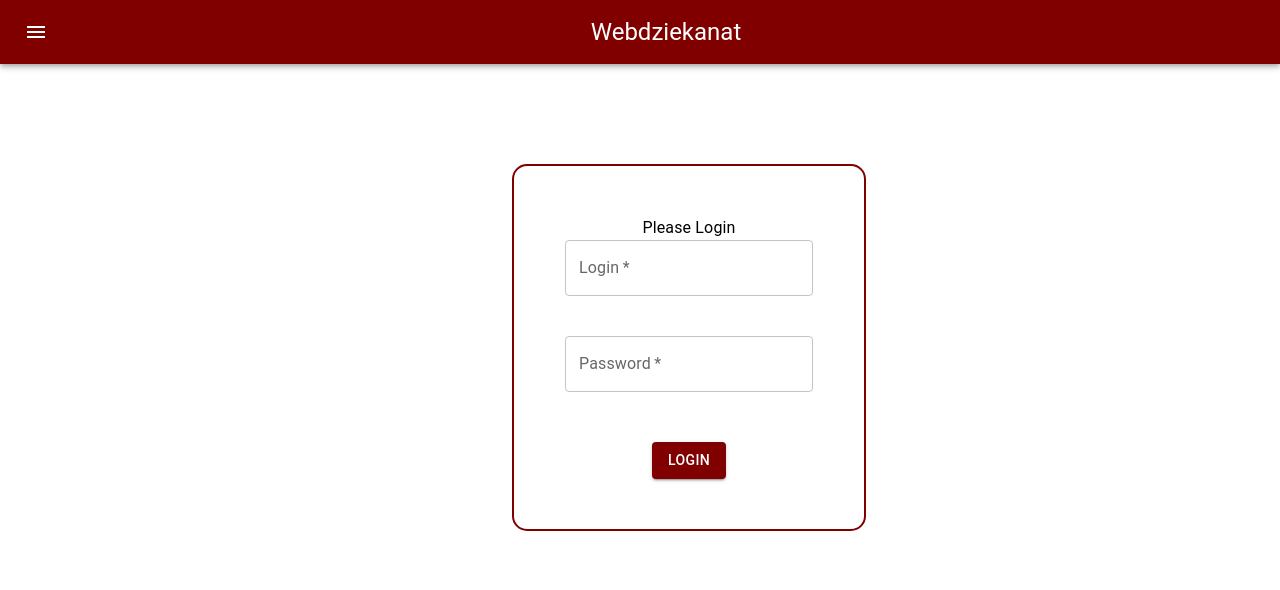
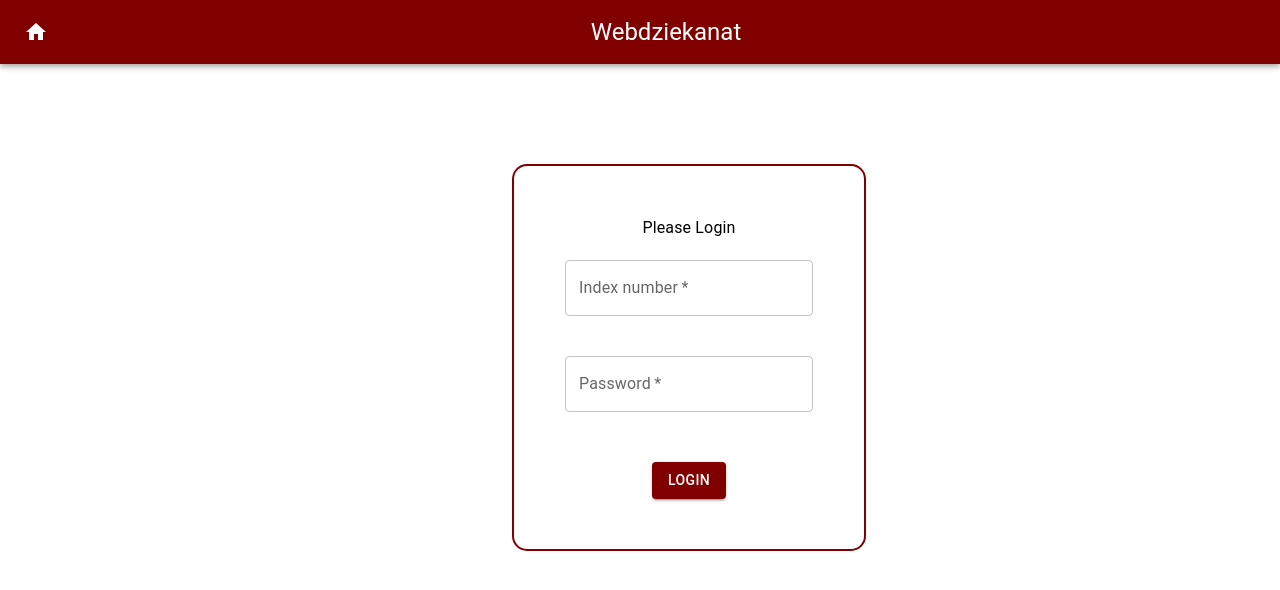
Before and after one commit to Nexxtgaming/webdziekanat, a React (Create React App) app: page /login in a window 1280 px wide. Shown: the top 590 px of the page. Built offline with nearby package versions, Linux system fonts and the light colour scheme.

Commit message:
add routing

```diff
--- a/package.json
+++ b/package.json
@@ -43,5 +43,9 @@
       "last 1 firefox version",
       "last 1 safari version"
     ]
+  },
+  "devDependencies": {
+    "@types/react-router-dom": "^5.3.3",
+    "react-router-dom": "^6.4.3"
   }
 }
--- a/src/App.tsx
+++ b/src/App.tsx
@@ -1,12 +1,13 @@
 import React from 'react';
-import './App.css';
 import AppBar from '@mui/material/AppBar';
 import Toolbar from '@mui/material/Toolbar';
 import IconButton from '@mui/material/IconButton';
-import MenuIcon from '@mui/icons-material/Menu';
+import HomeIcon from '@mui/icons-material/Home';
 import { createTheme, ThemeProvider } from '@mui/material/styles';
 import Typography from '@mui/material/Typography';
 import Login from "./components/login";
+import { BrowserRouter, Routes, Route } from "react-router-dom";
+import LoginPage from "./pages/LoginPage";
 
 const theme = createTheme({
   palette: {
@@ -18,28 +19,13 @@ const theme = createTheme({
 
 function App() {
   return (
-      <ThemeProvider theme={theme}>
-        <div className="App">
-          <AppBar position="static" color="primary">
-            <Toolbar>
-              <IconButton
-                  size="large"
-                  edge="start"
-                  color="inherit"
-                  aria-label="menu"
-                  sx={{ mr: 2 }}
-              >
-                <MenuIcon />
-              </IconButton>
-              <Typography variant="h5" component="div" sx={{ flexGrow: 1 }}>
-                Webdziekanat
-              </Typography>
-            </Toolbar>
-          </AppBar>
-          <Login></Login>
-        </div>
-      </ThemeProvider>
-
+      <BrowserRouter>
+        <Routes>
+          <Route path="/" >
+            <Route path="login" element={<LoginPage />} />
+          </Route>
+        </Routes>
+      </BrowserRouter>
   );
 }
 
--- a/src/components/login.tsx
+++ b/src/components/login.tsx
@@ -2,7 +2,21 @@ import Box from '@mui/material/Box';
 import TextField from '@mui/material/TextField';
 import Button from '@mui/material/Button';
 import Typography from '@mui/material/Typography';
+import React, { useState } from 'react';
 const Login = () => {
+    const [indexNumber, setIndexNumber] = useState('');
+    const [password, setPassword] = useState('');
+    let isLoggedIn = false;
+    const handleButtonClick = () => {
+        if(indexNumber !== '' && password !== ''){
+            isLoggedIn = true;
+        }
+    }
+
+    if(isLoggedIn){
+        return null;
+    }
+
     return (
         <Box
             style={{
@@ -16,15 +30,18 @@ const Login = () => {
         component="form">
             <Typography>Please Login</Typography>
             <TextField
+                style={{marginTop: "20px"}}
                 required
+                onChange={(value) => {setIndexNumber(value.target.value)}}
                 id="outlined-required"
-                label="Login"/>
+                label="Index number"/>
             <TextField
                 style={{marginTop: "40px"}}
                 required
                 id="outlined-required"
+                onChange={(value) => {setPassword(value.target.value)}}
                 label="Password"/>
-            <Button variant="contained" style={{marginTop: "50px"}}>Login</Button>
+            <Button variant="contained" style={{marginTop: "50px"}} onClick={()=>{handleButtonClick()}}>Login</Button>
         </Box>
     )
 }
--- /dev/null
+++ b/src/pages/LoginPage.tsx
@@ -0,0 +1,44 @@
+import React from 'react';
+import AppBar from '@mui/material/AppBar';
+import Toolbar from '@mui/material/Toolbar';
+import IconButton from '@mui/material/IconButton';
+import HomeIcon from '@mui/icons-material/Home';
+import { createTheme, ThemeProvider } from '@mui/material/styles';
+import Typography from '@mui/material/Typography';
+import Login from "../components/login";
+
+const theme = createTheme({
+    palette: {
+        primary: {
+            main: '#800000'
+        }
+    }
+});
+
+const LoginPage = () => {
+    return (
+        <ThemeProvider theme={theme}>
+            <div className="LoginPage" style={{textAlign: "center"}}>
+                <AppBar position="static" color="primary">
+                    <Toolbar>
+                        <IconButton
+                            size="large"
+                            edge="start"
+                            color="inherit"
+                            aria-label="home"
+                            sx={{ mr: 2 }}
+                        >
+                            <HomeIcon />
+                        </IconButton>
+                        <Typography variant="h5" component="div" sx={{ flexGrow: 1 }}>
+                            Webdziekanat
+                        </Typography>
+                    </Toolbar>
+                </AppBar>
+                <Login></Login>
+            </div>
+        </ThemeProvider>
+
+    );
+}
+export default LoginPage;
```
Also changed, not shown: 1 other file (tests, documents, lock files or other folders).
